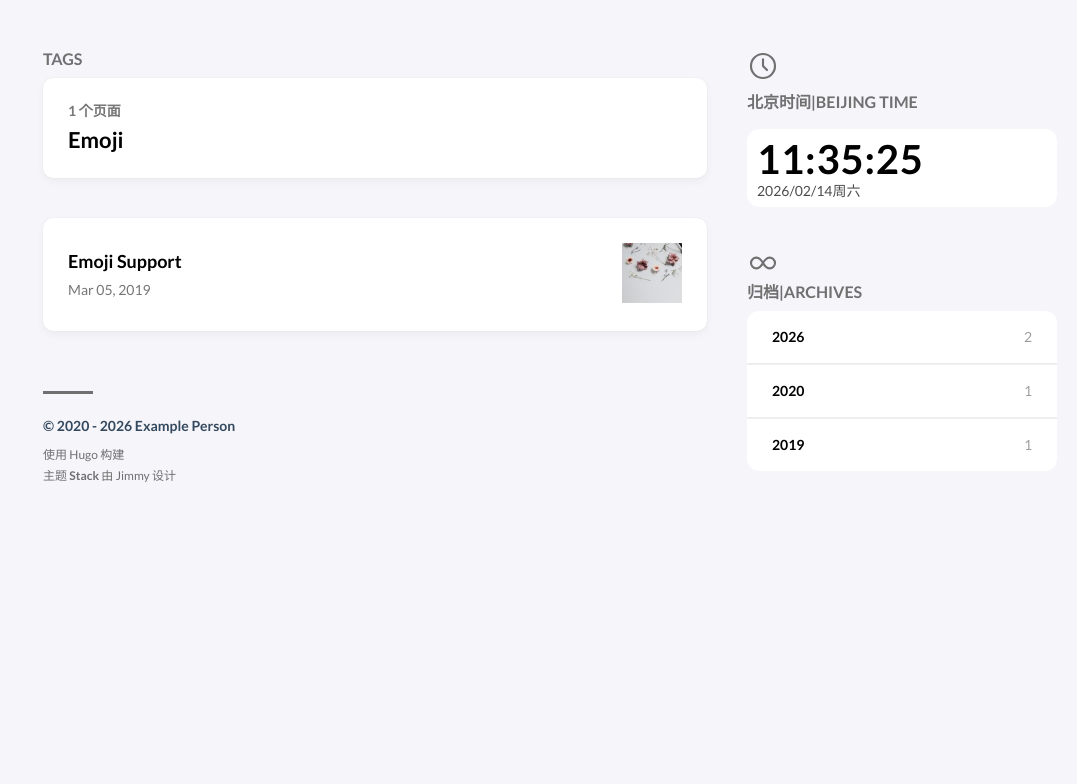
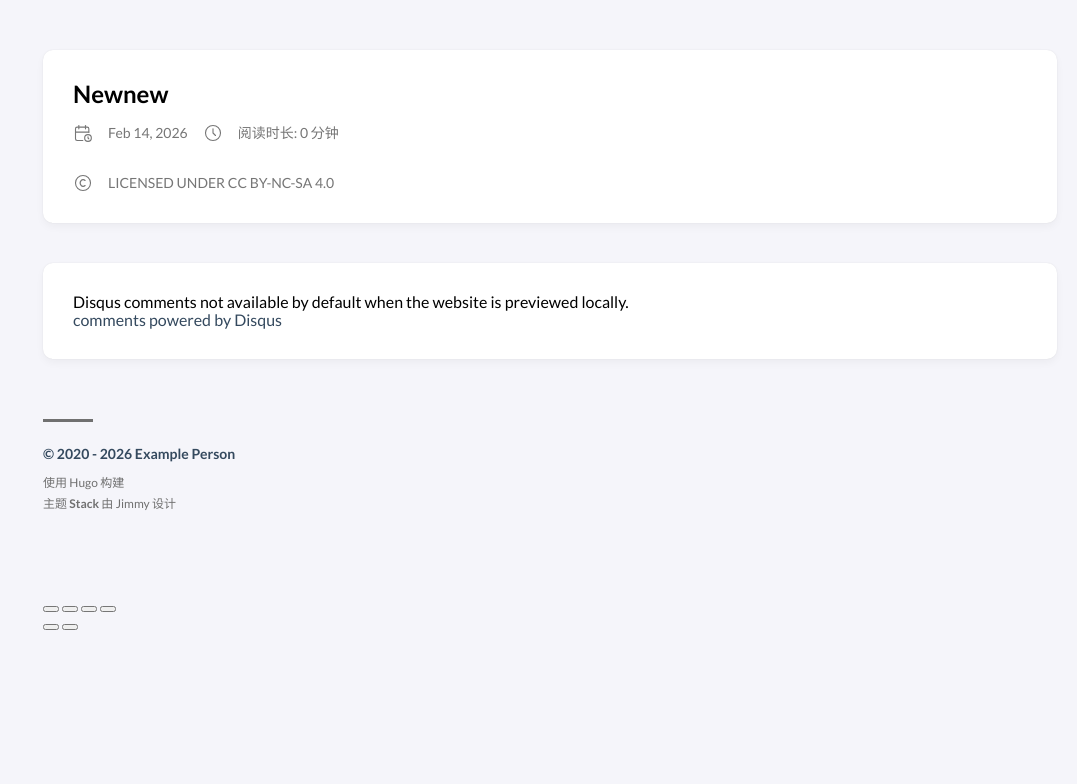
Before and after one commit to AndyFanEEE/AndyFanEEE.github.io, a plain HTML site: page p/newnew/index.html in a window 1280 px wide. Shown: the full height of the page, 203-1280 px from the left. Drawn offline with Linux system fonts and the light colour scheme; some packages are replaced by stand-ins of ours; a script that the page names is missing.

Commit message:
auto deploy AndyFanEEE/hugo-main@ba7cdf158246f1371d329f855be36585d9ce0fe5

```diff
--- a/tags/emoji/index.html
+++ b/p/newnew/index.html
@@ -1,22 +1,24 @@
 <!DOCTYPE html>
 <html lang="en-us" dir="ltr">
     <head><meta charset='utf-8'>
-<meta name='viewport' content='width=device-width, initial-scale=1'><meta name='description' content="欢迎各位大佬莅临本站！！！！本站由【Hugo+Stack】进行搭建，主要分享自己的学习过程和个人生活">
-<title>Tag: Emoji - FaN</title>
+<meta name='viewport' content='width=device-width, initial-scale=1'><meta name='description' content="">
+<title>Newnew</title>
 
-<link rel='canonical' href='https://AndyFanEEE.github.io/tags/emoji/'>
+<link rel='canonical' href='https://AndyFanEEE.github.io/p/newnew/'>
 
-<link rel="stylesheet" href="/scss/style.min.b46377a5ec74c5837c648bc6d83777e614fda7da4e6a4ca7e39ea435caa227a5.css"><meta property='og:title' content="Tag: Emoji - FaN">
-<meta property='og:description' content="欢迎各位大佬莅临本站！！！！本站由【Hugo+Stack】进行搭建，主要分享自己的学习过程和个人生活">
-<meta property='og:url' content='https://AndyFanEEE.github.io/tags/emoji/'>
+<link rel="stylesheet" href="/scss/style.min.b46377a5ec74c5837c648bc6d83777e614fda7da4e6a4ca7e39ea435caa227a5.css"><meta property='og:title' content="Newnew">
+<meta property='og:description' content="">
+<meta property='og:url' content='https://AndyFanEEE.github.io/p/newnew/'>
 <meta property='og:site_name' content='FaN'>
-<meta property='og:type' content='website'><meta property='og:updated_time' content=' 2026-02-13T16:02:10&#43;08:00 '/>
-<meta name="twitter:title" content="Tag: Emoji - FaN">
-<meta name="twitter:description" content="欢迎各位大佬莅临本站！！！！本站由【Hugo+Stack】进行搭建，主要分享自己的学习过程和个人生活"><link rel="alternate" type="application/rss&#43;xml" href="https://AndyFanEEE.github.io/tags/emoji/index.xml">
+<meta property='og:type' content='article'><meta property='article:section' content='Post' /><meta property='article:published_time' content='2026-02-14T11:28:49&#43;08:00'/><meta property='article:modified_time' content='2026-02-14T11:28:49&#43;08:00'/>
+<meta name="twitter:title" content="Newnew">
+<meta name="twitter:description" content="">
     <link rel="shortcut icon" href="/favicon.ico" />
 
     </head>
-    <body class="">
+    <body class="
+    article-page
+    ">
     <script>
         (function() {
             const colorSchemeKey = 'StackColorScheme';
@@ -228,12 +230,46 @@
     </ol>
 </aside>
 
-    <aside class="sidebar right-sidebar sticky">
 
 
-                <section class="widget beijing-time">
-    <div class="widget-icon">
-        <svg xmlns="http://www.w3.org/2000/svg" class="icon icon-tabler icon-tabler-clock" width="24" height="24" viewBox="0 0 24 24" stroke-width="2" stroke="currentColor" fill="none" stroke-linecap="round" stroke-linejoin="round">
+            <main class="main full-width">
+    <article class="main-article">
+    <header class="article-header">
+
+    <div class="article-details">
+
+
+    <div class="article-title-wrapper">
+        <h2 class="article-title">
+            <a href="/p/newnew/">Newnew</a>
+        </h2>
+
+
+    </div>
+
+
+
+
+
+    <footer class="article-time">
+
+            <div>
+                <svg xmlns="http://www.w3.org/2000/svg" class="icon icon-tabler icon-tabler-calendar-time" width="56" height="56" viewBox="0 0 24 24" stroke-width="2" stroke="currentColor" fill="none" stroke-linecap="round" stroke-linejoin="round">
+  <path stroke="none" d="M0 0h24v24H0z"/>
+  <path d="M11.795 21h-6.795a2 2 0 0 1 -2 -2v-12a2 2 0 0 1 2 -2h12a2 2 0 0 1 2 2v4" />
+  <circle cx="18" cy="18" r="4" />
+  <path d="M15 3v4" />
+  <path d="M7 3v4" />
+  <path d="M3 11h16" />
+  <path d="M18 16.496v1.504l1 1" />
+</svg>
+                <time class="article-time--published">Feb 14, 2026</time>
+            </div>
+
+
+
+            <div>
+                <svg xmlns="http://www.w3.org/2000/svg" class="icon icon-tabler icon-tabler-clock" width="24" height="24" viewBox="0 0 24 24" stroke-width="2" stroke="currentColor" fill="none" stroke-linecap="round" stroke-linejoin="round">
   <path stroke="none" d="M0 0h24v24H0z"/>
   <circle cx="12" cy="12" r="9" />
   <polyline points="12 7 12 12 15 15" />
@@ -241,154 +277,99 @@
 
 
 
-    </div>
-    <h2 class="widget-title section-title">北京时间|Beijing Time</h2>
-    <div class="beijing-time--value">
-        <div class="beijing-time--time" id="bj-time">--:--:--</div>
-        <div class="beijing-time--date" id="bj-date">----</div>
-    </div>
-</section>
-<script>
-    (function() {
-        function formatTime(date) {
-            try {
-                const f = new Intl.DateTimeFormat('zh-CN', {
-                    timeZone: 'Asia/Shanghai',
-                    hour12: false,
-                    hour: '2-digit',
-                    minute: '2-digit',
-                    second: '2-digit'
-                });
-                return f.format(date);
-            } catch(e) {
-                const d = new Date(date.toLocaleString('en-US', { timeZone: 'Asia/Shanghai' }));
-                const pad = n => String(n).padStart(2, '0');
-                return `${pad(d.getHours())}:${pad(d.getMinutes())}:${pad(d.getSeconds())}`;
-            }
-        }
-        function formatDate(date) {
-            try {
-                const f = new Intl.DateTimeFormat('zh-CN', {
-                    timeZone: 'Asia/Shanghai',
-                    year: 'numeric',
-                    month: '2-digit',
-                    day: '2-digit',
-                    weekday: 'short'
-                });
-                return f.format(date);
-            } catch(e) {
-                const d = new Date(date.toLocaleString('en-US', { timeZone: 'Asia/Shanghai' }));
-                const pad = n => String(n).padStart(2, '0');
-                return `${d.getFullYear()}-${pad(d.getMonth()+1)}-${pad(d.getDate())}`;
-            }
-        }
-        function tick() {
-            var t = document.getElementById('bj-time');
-            var d = document.getElementById('bj-date');
-            if (!t || !d) return;
-            const now = new Date();
-            t.textContent = formatTime(now);
-            d.textContent = formatDate(now);
-        }
-        tick();
-        setInterval(tick, 1000);
-    })();
-</script>
+                <time class="article-time--reading">
+                    阅读时长: 0 分钟
+                </time>
+            </div>
+
+    </footer>
 
 
 
+</div>
 
-                <section class="widget archives">
-        <div class="widget-icon">
-            <svg xmlns="http://www.w3.org/2000/svg" class="icon icon-tabler icon-tabler-infinity" width="24" height="24" viewBox="0 0 24 24" stroke-width="2" stroke="currentColor" fill="none" stroke-linecap="round" stroke-linejoin="round">
+</header>
+
+    <section class="article-content">
+
+
+
+</section>
+
+
+    <footer class="article-footer">
+
+
+
+    <section class="article-copyright">
+        <svg xmlns="http://www.w3.org/2000/svg" class="icon icon-tabler icon-tabler-copyright" width="24" height="24" viewBox="0 0 24 24" stroke-width="2" stroke="currentColor" fill="none" stroke-linecap="round" stroke-linejoin="round">
   <path stroke="none" d="M0 0h24v24H0z"/>
-  <path d="M9.828 9.172a4 4 0 1 0 0 5.656 a10 10 0 0 0 2.172 -2.828a10 10 0 0 1 2.172 -2.828 a4 4 0 1 1 0 5.656a10 10 0 0 1 -2.172 -2.828a10 10 0 0 0 -2.172 -2.828" />
+  <circle cx="12" cy="12" r="9" />
+  <path d="M14.5 9a3.5 4 0 1 0 0 6" />
 </svg>
 
 
 
-        </div>
-        <h2 class="widget-title section-title">归档|Archives</h2>
+        <span>Licensed under CC BY-NC-SA 4.0</span>
+    </section>
+    </footer>
+
+
+
+</article>
 
 
 
 
 
 
-        <div class="widget-archive--list list-card">
-            <div class="archives-year list-row">
-                    <a class="list-row--link" href="/archives/#2026">
-
-                            <span class="year list-row--title">2026</span>
-                            <span class="count list-row--count">2</span>
-
-                    </a>
-                </div>
-            <div class="archives-year list-row">
-                    <a class="list-row--link" href="/archives/#2020">
-
-                            <span class="year list-row--title">2020</span>
-                            <span class="count list-row--count">1</span>
-
-                    </a>
-                </div>
-            <div class="archives-year list-row">
-                    <a class="list-row--link" href="/archives/#2019">
-
-                            <span class="year list-row--title">2019</span>
-                            <span class="count list-row--count">1</span>
-
-                    </a>
-                </div>
-
-        </div>
-    </section>
 
 
-    </aside>
+    <div class="disqus-container">
+    <div id="disqus_thread"></div>
+<script>
+    window.disqus_config = function () {
 
 
-            <main class="main full-width">
-    <header>
-        <h3 class="section-title">
 
-                Tags
+    };
+    (function() {
+        if (["localhost", "127.0.0.1"].indexOf(window.location.hostname) != -1) {
+            document.getElementById('disqus_thread').innerHTML = 'Disqus comments not available by default when the website is previewed locally.';
+            return;
+        }
+        var d = document, s = d.createElement('script'); s.async = true;
+        s.src = '//' + "hugo-theme-stack" + '.disqus.com/embed.js';
+        s.setAttribute('data-timestamp', +new Date());
+        (d.head || d.body).appendChild(s);
+    })();
+</script>
+<noscript>Please enable JavaScript to view the <a href="https://disqus.com/?ref_noscript">comments powered by Disqus.</a></noscript>
+<a href="https://disqus.com" class="dsq-brlink">comments powered by <span class="logo-disqus">Disqus</span></a>
+</div>
 
-        </h3>
+<style>
+    .disqus-container {
+        background-color: var(--card-background);
+        border-radius: var(--card-border-radius);
+        box-shadow: var(--shadow-l1);
+        padding: var(--card-padding);
+    }
+</style>
 
-        <div class="section-card">
-            <div class="section-details">
-                <h3 class="section-count">1 个页面</h3>
-                <h1 class="section-term">Emoji</h1>
+<script>
+    window.addEventListener('onColorSchemeChange', (e) => {
+        if (typeof DISQUS == 'object') {
+            DISQUS.reset({
+                reload: true
+            });
+        }
+    })
+</script>
 
-            </div>
-        </div>
-    </header>
 
-    <section class="article-list--compact">
 
-            <article>
-    <a href="/p/emoji-support/">
-        <div class="article-details">
-            <h2 class="article-title">Emoji Support</h2>
-            <footer class="article-time">
-                <time datetime='2019-03-05T00:00:00Z'>Mar 05, 2019</time>
-            </footer>
-        </div>
-            <div class="article-image">
-                <img src="/p/emoji-support/the-creative-exchange-d2zvqp3fpro-unsplash_hu_25e98f89e1c69204.jpg"
-                        width="120"
-                        height="120"
-                        alt="Emoji Support"
-                        loading="lazy">
-
-            </div>
-
-    </a>
-</article>
-
-    </section>
-<footer class="site-footer">
+    <footer class="site-footer">
     <section class="copyright">
         &copy;
 
@@ -403,6 +384,84 @@
     </section>
 </footer>
 
+
+
+<div class="pswp" tabindex="-1" role="dialog" aria-hidden="true">
+
+
+    <div class="pswp__bg"></div>
+
+
+    <div class="pswp__scroll-wrap">
+
+
+        <div class="pswp__container">
+            <div class="pswp__item"></div>
+            <div class="pswp__item"></div>
+            <div class="pswp__item"></div>
+        </div>
+
+
+        <div class="pswp__ui pswp__ui--hidden">
+
+            <div class="pswp__top-bar">
+
+
+
+                <div class="pswp__counter"></div>
+
+                <button class="pswp__button pswp__button--close" title="Close (Esc)"></button>
+
+                <button class="pswp__button pswp__button--share" title="Share"></button>
+
+                <button class="pswp__button pswp__button--fs" title="Toggle fullscreen"></button>
+
+                <button class="pswp__button pswp__button--zoom" title="Zoom in/out"></button>
+
+
+
+                <div class="pswp__preloader">
+                    <div class="pswp__preloader__icn">
+                        <div class="pswp__preloader__cut">
+                            <div class="pswp__preloader__donut"></div>
+                        </div>
+                    </div>
+                </div>
+            </div>
+
+            <div class="pswp__share-modal pswp__share-modal--hidden pswp__single-tap">
+                <div class="pswp__share-tooltip"></div>
+            </div>
+
+            <button class="pswp__button pswp__button--arrow--left" title="Previous (arrow left)">
+            </button>
+
+            <button class="pswp__button pswp__button--arrow--right" title="Next (arrow right)">
+            </button>
+
+            <div class="pswp__caption">
+                <div class="pswp__caption__center"></div>
+            </div>
+
+        </div>
+
+    </div>
+
+</div><script
+                src="https://cdn.jsdelivr.net/npm/photoswipe@4.1.3/dist/photoswipe.min.js"integrity="sha256-ePwmChbbvXbsO02lbM3HoHbSHTHFAeChekF1xKJdleo="crossorigin="anonymous"
+                defer
+                >
+            </script><script
+                src="https://cdn.jsdelivr.net/npm/photoswipe@4.1.3/dist/photoswipe-ui-default.min.js"integrity="sha256-UKkzOn/w1mBxRmLLGrSeyB4e1xbrp4xylgAWb3M42pU="crossorigin="anonymous"
+                defer
+                >
+            </script><link
+                rel="stylesheet"
+                href="https://cdn.jsdelivr.net/npm/photoswipe@4.1.3/dist/default-skin/default-skin.min.css"crossorigin="anonymous"
+            ><link
+                rel="stylesheet"
+                href="https://cdn.jsdelivr.net/npm/photoswipe@4.1.3/dist/photoswipe.min.css"crossorigin="anonymous"
+            >
 
             </main>
         </div>
```
Also changed, not shown: 404.html (+1 -1 lines), archives/index.html (+11 -0 lines), categories/index.html (+2 -2 lines), categories/test/index.html (+2 -2 lines), categories/测试/index.html (+2 -2 lines), index.html (+61 -89 lines), index.xml (+9 -1 lines), page/2/index.html (+89 -2 lines), page/index.html (+2 -2 lines), page/page/2/index.html (+2 -2 lines), post/index.html (+14 -23 lines), post/index.xml (+9 -1 lines), post/page/2/index.html (+23 -3 lines), search/index.json (+1 -1 lines), 3 more files.
